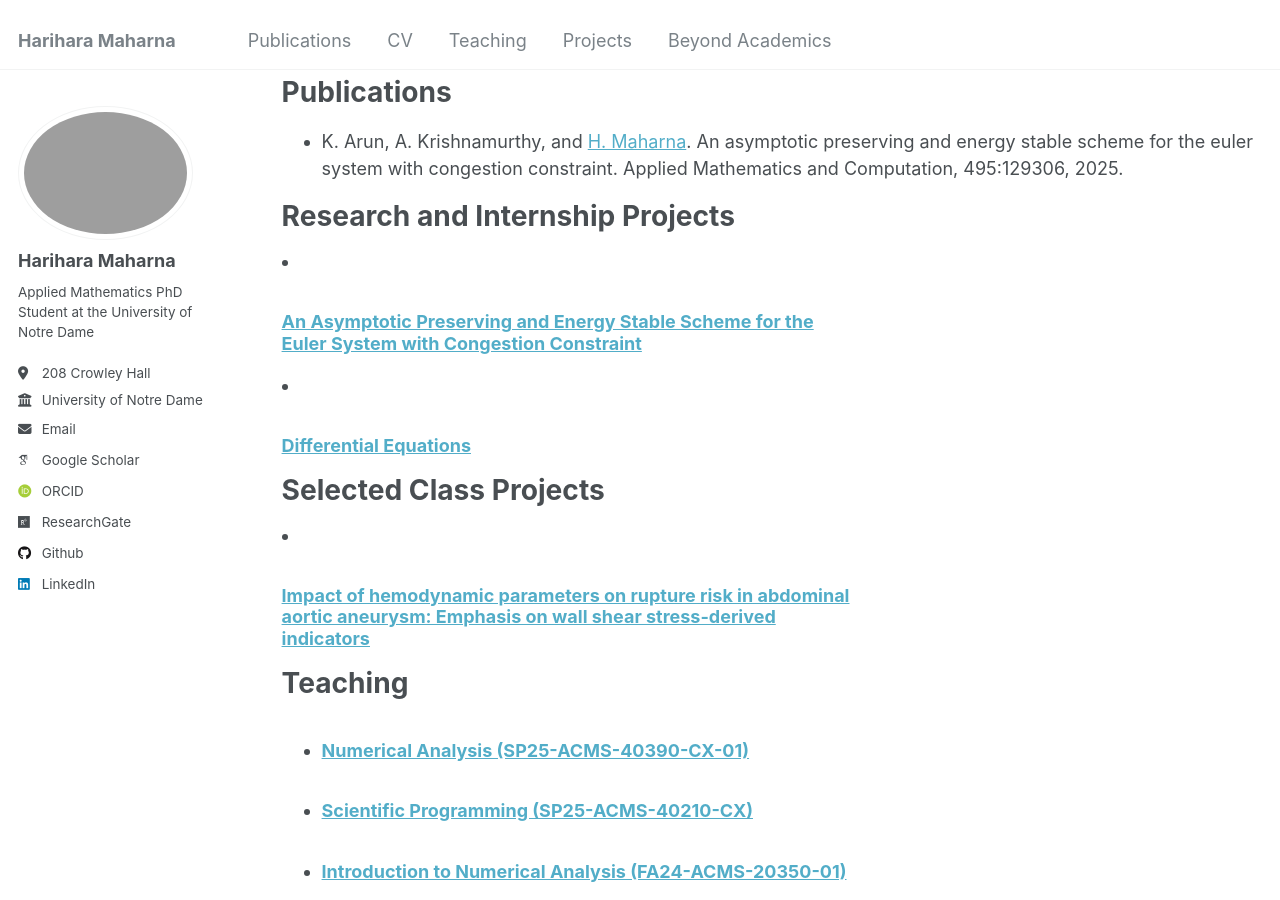
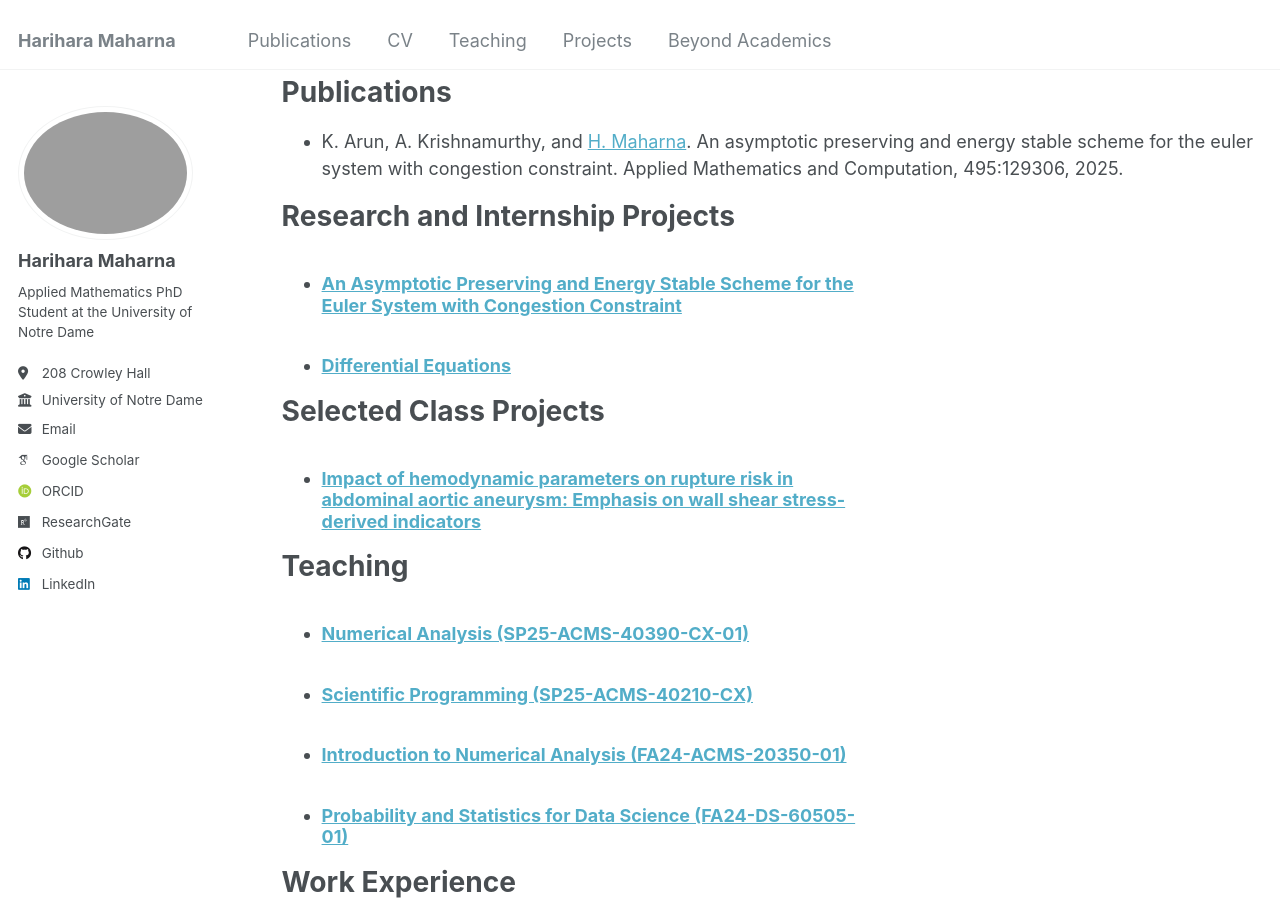
Before and after one commit to harihara-m/harihara-m.github.io, a Jekyll site: the page built from _pages/cv.md, in a window 1280 px wide and 900 px high, scrolled down 730 px. Built offline with Jekyll 4.4.1, drawn with Linux system fonts in a browser that asks for light colours; some web fonts are replaced.

Commit message:
more updates

```diff
--- a/_pages/cv.md
+++ b/_pages/cv.md
@@ -33,17 +33,17 @@ I am a first-year PhD student in Applied Mathematics in the Applied Computationa
 
 # Research and Internship Projects
 
-{% assign main_projects = site.project | where: "type", "Project" | sort: 'date' | reverse %}
+<ul>{% assign main_projects = site.project | where: "type", "Project" | sort: 'date' | reverse %}
 {% for post in main_projects %}
 {% include archive-single-cv.html %}
-{% endfor %}
+{% endfor %}</ul>
 
 # Selected Class Projects
 
-{% assign class_projects = site.project | where: "type", "Class Project" | sort: 'date' | reverse %}
+<ul>{% assign class_projects = site.project | where: "type", "Class Project" | sort: 'date' | reverse %}
 {% for post in class_projects %}
 {% include archive-single-cv.html %}
-{% endfor %}
+{% endfor %}</ul>
 
 <!--Master’s Project (<span style="color:cyan">Jan-May 2024</span>)-->
 <!---->
```
